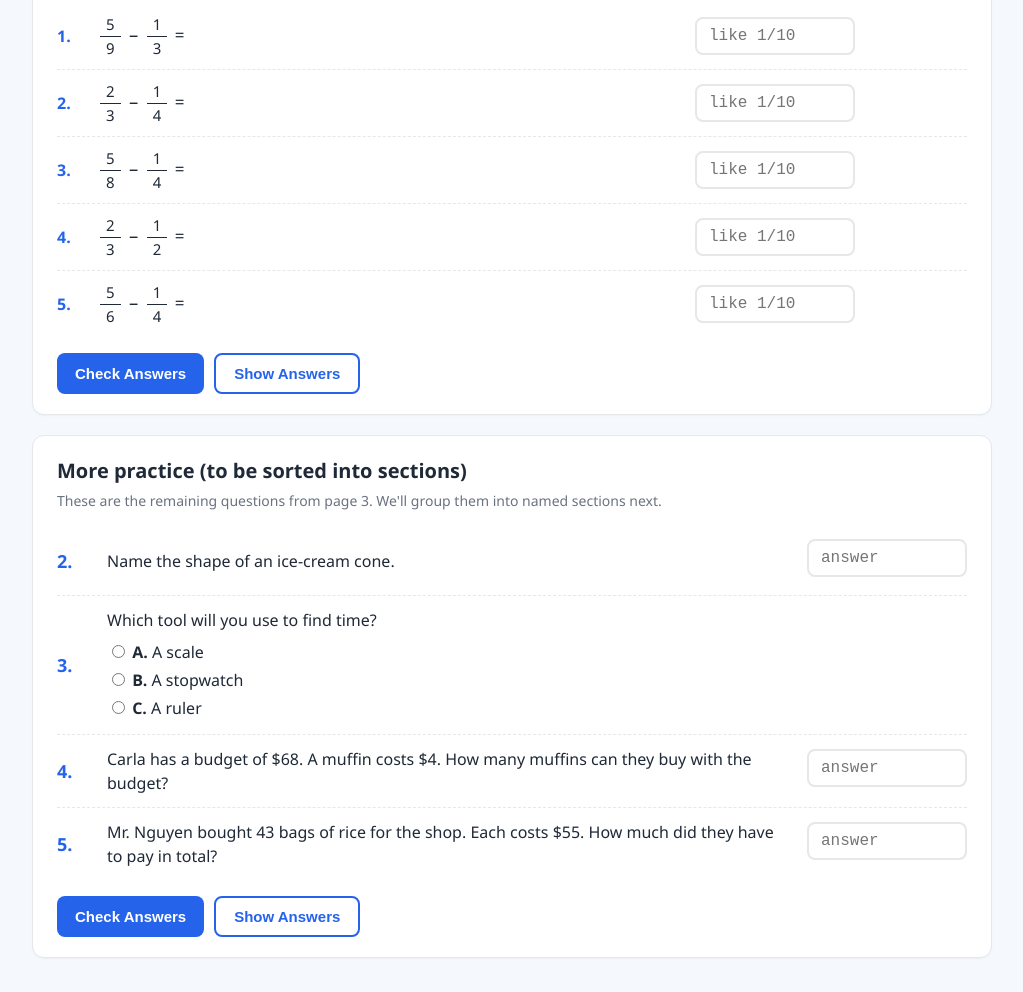
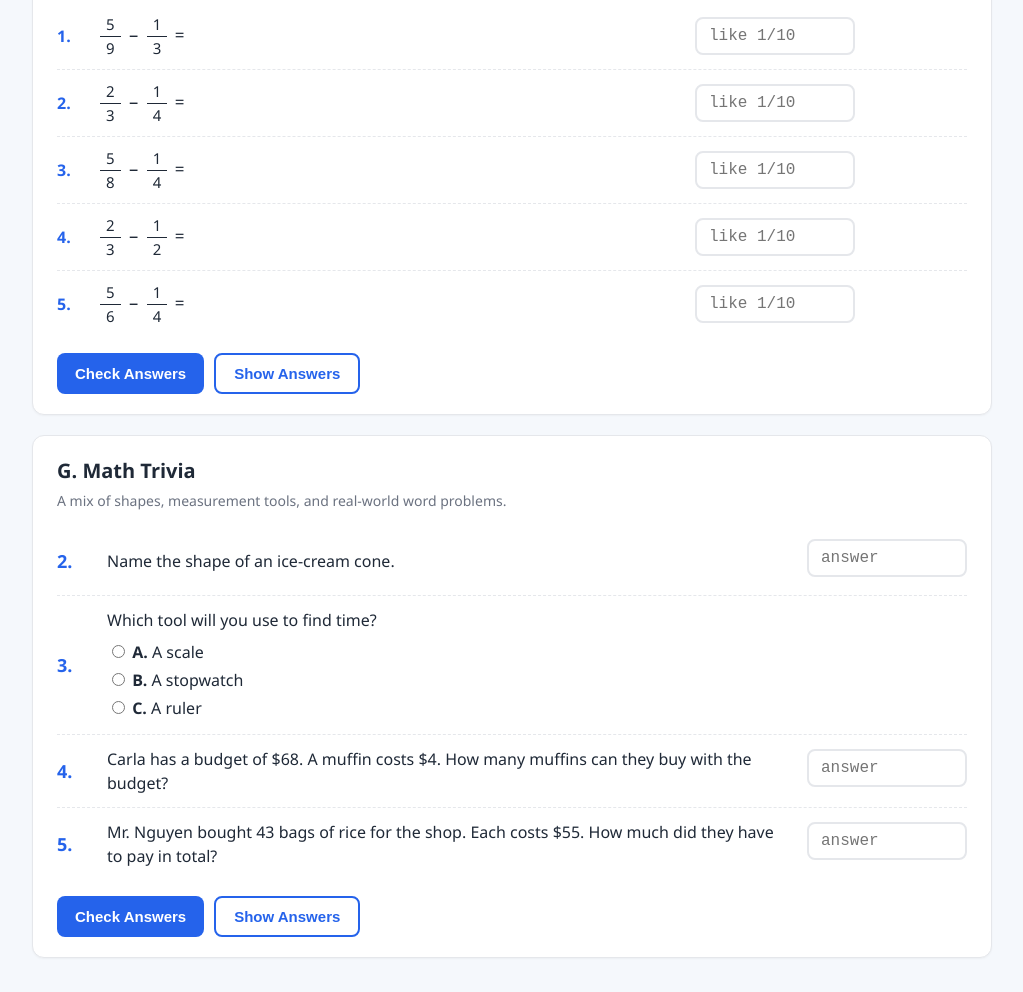
Before and after one commit to sujan00-git/Grade5-quiz, a plain HTML site: page page3_practice.html in a window 1280 px wide. Shown: the part 3771-4763 px from the top of the page, without its empty margins (128-1151 px from the left). Drawn offline with Linux system fonts and the light colour scheme.

Commit message:
Page 3: label remaining questions as Section G - Math Trivia
The uncategorized block now has a proper section heading. Contents
unchanged: name-the-shape, pick-the-tool, budget word problem, and
shopkeeper word problem.

Co-Authored-By: Claude Opus 4.7 <noreply@anthropic.com>

```diff
--- a/page3_practice.html
+++ b/page3_practice.html
@@ -226,10 +226,10 @@
   </div>
 </section>
 
-<!-- ========== OTHER QUESTIONS (to be organized) ========== -->
+<!-- ========== SECTION G ========== -->
 <section class="section">
-  <h2>More practice (to be sorted into sections)</h2>
-  <div class="subtitle">These are the remaining questions from page 3. We'll group them into named sections next.</div>
+  <h2>G. Math Trivia</h2>
+  <div class="subtitle">A mix of shapes, measurement tools, and real-world word problems.</div>
   <div id="otherQuestions"></div>
   <div class="controls">
     <button onclick="checkOthers()">Check Answers</button>
```
